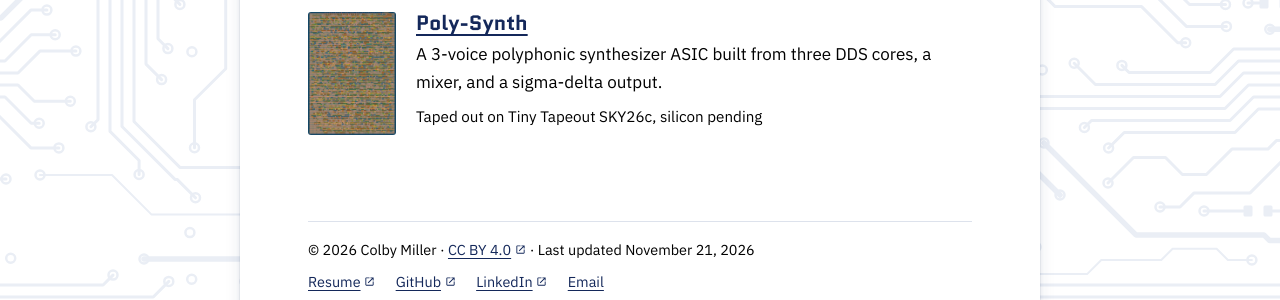
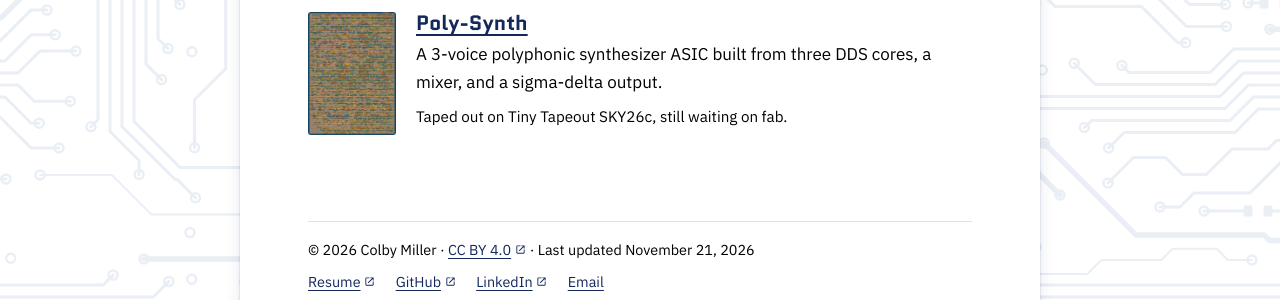
Before and after one commit to Colbywonn/colbywonn.com, a Jekyll site: the page built from index.md, in a window 1280 px wide and 900 px high, scrolled down 1006 px. Shown: the part 543-843 px from the top of the window. Built offline with Jekyll 4.4.1, drawn with Linux system fonts in a browser that asks for light colours.

Commit message:
Poly-Synth status: still waiting on fab
Co-Authored-By: Claude Opus 5.5 <noreply@anthropic.com>

```diff
--- a/index.md
+++ b/index.md
@@ -49,6 +49,6 @@ There’s still a lot to learn! HDLBits and AI can only take me so far. This web
   <div>
     <h3><a href="/projects/synth/">Poly-Synth</a></h3>
     <p>A 3-voice polyphonic synthesizer ASIC built from three DDS cores, a mixer, and a sigma-delta output.</p>
-    <p class="status">Taped out on Tiny Tapeout SKY26c, silicon pending</p>
+    <p class="status">Taped out on Tiny Tapeout SKY26c, still waiting on fab.</p>
   </div>
 </div>
```
Also changed, not shown: projects/index.md (+1 -1 lines), projects/synth/index.md (+1 -1 lines).
